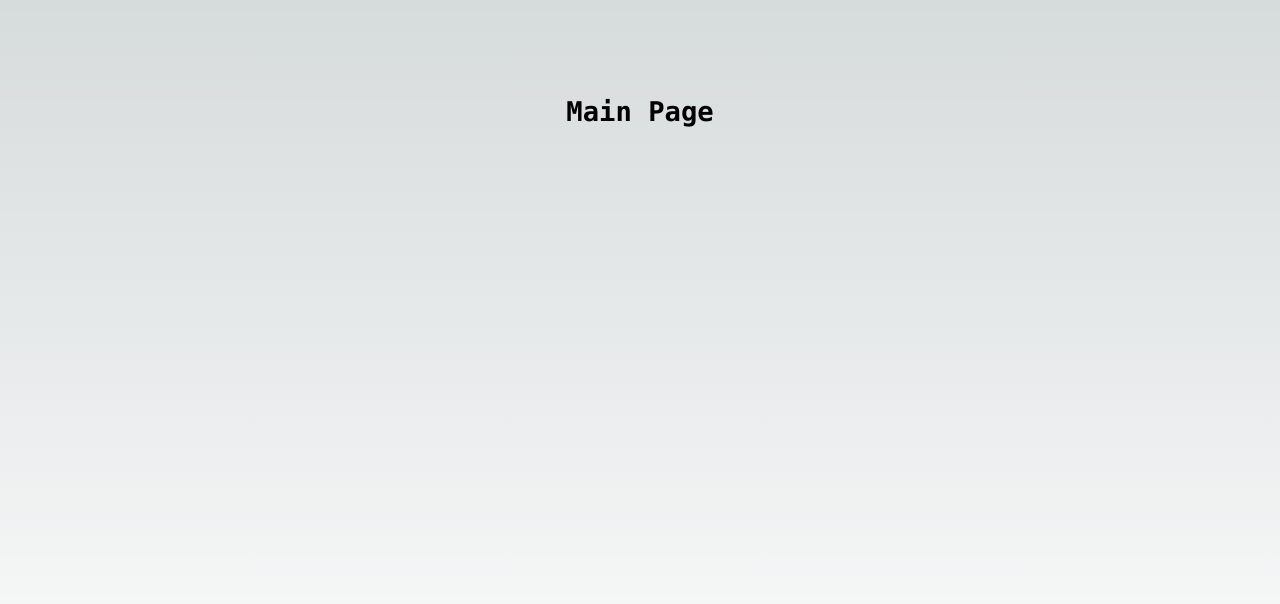
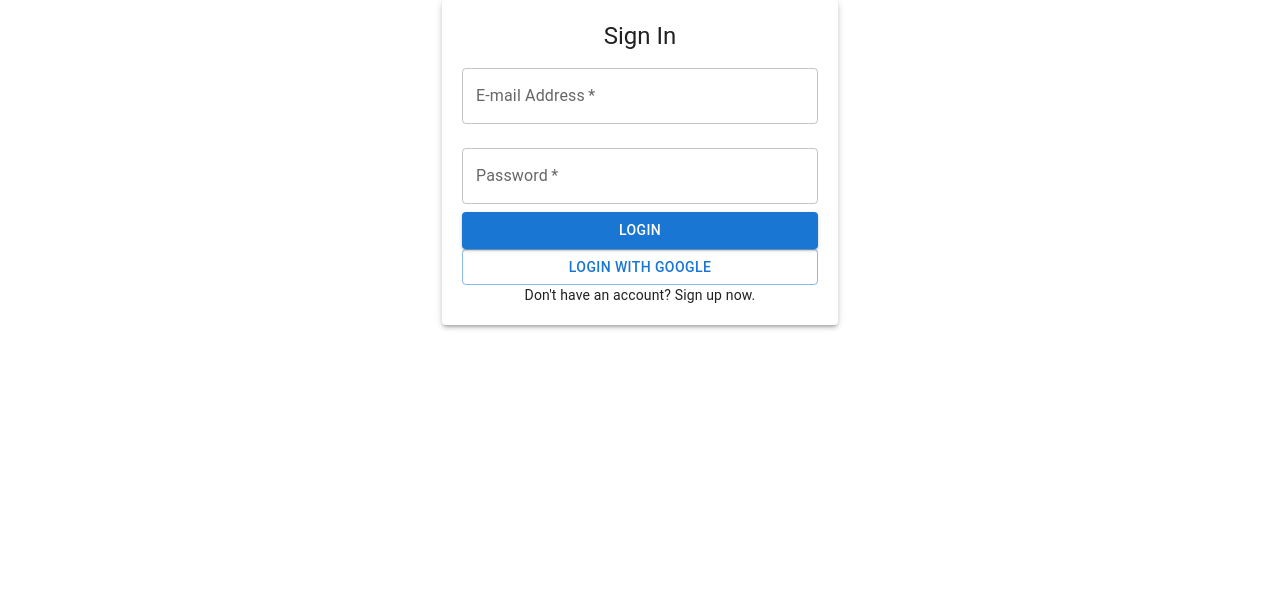
Before and after one commit to PopovaOlha/graphiql-app, a Next.js app: page / in a window 1280 px wide. Shown: the top 604 px of the page. Built offline with nearby package versions, Linux system fonts and the light colour scheme; no server answers.

Commit message:
feat: add login form using Firebase for authentication

```diff
--- /dev/null
+++ b/src/app/login/page.tsx
@@ -0,0 +1,8 @@
+'use client';
+import Login from '../../components/Login/Login';
+
+const LoginPage: React.FC = () => {
+    return <Login />;
+};
+
+export default LoginPage;
--- a/src/app/page.tsx
+++ b/src/app/page.tsx
@@ -1,11 +1,28 @@
-import styles from './page.module.css';
+'use client';
 
-export default function Home() {
-    return (
-        <main className={styles.main}>
-            <div className={styles.description}>
-                <h1>Main Page</h1>
-            </div>
-        </main>
-    );
-}
+import { useEffect } from 'react';
+import { useAuthState } from 'react-firebase-hooks/auth';
+import { auth } from '../services/firebase';
+import { useRouter } from 'next/navigation';
+import Login from './login/page';
+
+const Home: React.FC = () => {
+    const [user, loading] = useAuthState(auth);
+    const router = useRouter();
+
+    useEffect(() => {
+        if (!loading) {
+            if (user) {
+                router.push('/login');
+            }
+        }
+    }, [user, loading, router]);
+
+    if (loading) {
+        return <div>Loading...</div>;
+    }
+
+    return <Login />;
+};
+
+export default Home;
--- /dev/null
+++ b/src/components/Login/Login.module.css
@@ -0,0 +1,28 @@
+.loginContainer {
+    display: flex;
+    justify-content: center;
+    align-items: center;
+    height: 100vh;
+}
+
+.loginPaper {
+    padding: 20px;
+    border-radius: 8px;
+    box-shadow: 0 4px 8px rgba(0, 0, 0, 0.1);
+    width: 100%;
+    max-width: 400px;
+}
+
+.loginTitle {
+    text-align: center;
+    margin-bottom: 20px;
+}
+
+.loginButton {
+    margin: 10px 0;
+}
+
+.loginText {
+    margin-top: 10px;
+    text-align: center;
+}
--- /dev/null
+++ b/src/components/Login/Login.tsx
@@ -0,0 +1,135 @@
+'use client';
+import React, { useEffect, useState } from 'react';
+import { useRouter } from 'next/router';
+import {
+    auth,
+    logInWithEmailAndPassword,
+    signInWithGoogle,
+} from '../../services/firebase';
+import { useAuthState } from 'react-firebase-hooks/auth';
+import {
+    Container,
+    TextField,
+    Button,
+    Typography,
+    Box,
+    CssBaseline,
+    Paper,
+    Snackbar,
+    Alert,
+} from '@mui/material';
+import styles from './Login.module.css';
+
+const Login: React.FC = () => {
+    const [email, setEmail] = useState<string>('');
+    const [password, setPassword] = useState<string>('');
+    const [user, loading] = useAuthState(auth);
+    const [error, setError] = useState<string | null>(null);
+    const router = useRouter();
+
+    useEffect(() => {
+        if (loading) return;
+        if (user) router.push('/');
+    }, [user, loading, router]);
+
+    const handleLogin = async (e: React.FormEvent): Promise<void> => {
+        e.preventDefault();
+
+        const emailPattern = /^[a-zA-Z0-9._%+-]+@[a-zA-Z0-9.-]+\.[a-zA-Z]{2,}$/;
+        const passwordPattern =
+            /^(?=.*[A-Za-z])(?=.*\d)(?=.*[@$!%*?&])[A-Za-z\d@$!%*?&]{8,}$/;
+
+        if (!emailPattern.test(email)) {
+            setError('Please enter a valid email address.');
+            return;
+        }
+
+        if (!passwordPattern.test(password)) {
+            setError(
+                'Password must contain at least 8 characters, including one letter, one digit, and one special character.'
+            );
+            return;
+        }
+
+        try {
+            await logInWithEmailAndPassword(email, password);
+        } catch (err) {
+            setError('Failed to log in. Please check your credentials.');
+        }
+    };
+
+    const handleCloseSnackbar = () => {
+        setError(null);
+    };
+
+    return (
+        <Container component="main" maxWidth="xs" className={styles.loginContainer}>
+            <CssBaseline />
+            <Paper elevation={3} className={styles.loginPaper}>
+                <Typography
+                    variant="h5"
+                    component="h1"
+                    className={styles.loginTitle}
+                >
+                    Sign In
+                </Typography>
+                <form onSubmit={handleLogin}>
+                    <Box display="flex" flexDirection="column" alignItems="center">
+                        <TextField
+                            variant="outlined"
+                            margin="normal"
+                            fullWidth
+                            label="E-mail Address"
+                            value={email}
+                            onChange={(e) => setEmail(e.target.value)}
+                            required
+                        />
+                        <TextField
+                            variant="outlined"
+                            margin="normal"
+                            fullWidth
+                            type="password"
+                            label="Password"
+                            value={password}
+                            onChange={(e) => setPassword(e.target.value)}
+                            required
+                        />
+                        <Button
+                            type="submit"
+                            variant="contained"
+                            color="primary"
+                            fullWidth
+                            className={styles.loginButton}
+                        >
+                            Login
+                        </Button>
+                        <Button
+                            type="button"
+                            variant="outlined"
+                            color="primary"
+                            fullWidth
+                            onClick={signInWithGoogle}
+                            className={styles.loginButton}
+                        >
+                            Login with Google
+                        </Button>
+                    </Box>
+                </form>
+                <Typography variant="body2" className={styles.loginText}>
+                    Don't have an account? <a href="/register">Sign up</a> now.
+                </Typography>
+            </Paper>
+            <Snackbar
+                open={!!error}
+                autoHideDuration={6000}
+                onClose={handleCloseSnackbar}
+            >
+                <Alert onClose={handleCloseSnackbar} severity="error">
+                    {error}
+                </Alert>
+            </Snackbar>
+        </Container>
+    );
+};
+
+export default Login;
--- /dev/null
+++ b/src/lib/firebaseConfig.ts
@@ -0,0 +1,15 @@
+import { initializeApp } from 'firebase/app';
+import { getAuth } from 'firebase/auth';
+
+export const firebaseConfig = {
+    apiKey: process.env.NEXT_PUBLIC_FIREBASE_API_KEY,
+    authDomain: process.env.NEXT_PUBLIC_FIREBASE_AUTH_DOMAIN,
+    projectId: process.env.NEXT_PUBLIC_FIREBASE_PROJECT_ID,
+    storageBucket: process.env.NEXT_PUBLIC_FIREBASE_STORAGE_BUCKET,
+    messagingSenderId: process.env.NEXT_PUBLIC_FIREBASE_MESSAGING_SENDER_ID,
+    appId: process.env.NEXT_PUBLIC_FIREBASE_APP_ID,
+    measurementId: process.env.NEXT_PUBLIC_FIREBASE_MEASUREMENT_ID,
+};
+
+const app = initializeApp(firebaseConfig);
+export const auth = getAuth(app);
--- /dev/null
+++ b/src/services/firebase.ts
@@ -0,0 +1,108 @@
+import { initializeApp } from 'firebase/app';
+import {
+    GoogleAuthProvider,
+    getAuth,
+    signInWithPopup,
+    signInWithEmailAndPassword,
+    createUserWithEmailAndPassword,
+    sendPasswordResetEmail,
+    signOut,
+} from 'firebase/auth';
+import {
+    getFirestore,
+    query,
+    getDocs,
+    collection,
+    where,
+    addDoc,
+} from 'firebase/firestore';
+import { firebaseConfig } from '../lib/firebaseConfig';
+
+const app = initializeApp(firebaseConfig);
+const auth = getAuth(app);
+const db = getFirestore(app);
+const googleProvider = new GoogleAuthProvider();
+
+const signInWithGoogle = async (): Promise<void> => {
+    try {
+        const res = await signInWithPopup(auth, googleProvider);
+        const user = res.user;
+        const userQuery = query(
+            collection(db, 'users'),
+            where('uid', '==', user.uid)
+        );
+        const userDocs = await getDocs(userQuery);
+
+        if (userDocs.docs.length === 0) {
+            await addDoc(collection(db, 'users'), {
+                uid: user.uid,
+                name: user.displayName || 'Unknown User', // Handle possible null value
+                authProvider: 'google',
+                email: user.email,
+            });
+        }
+    } catch (error) {
+        console.error('Google Sign-In Error:', error);
+        alert((error as Error).message);
+    }
+};
+
+const logInWithEmailAndPassword = async (
+    email: string,
+    password: string
+): Promise<void> => {
+    try {
+        await signInWithEmailAndPassword(auth, email, password);
+    } catch (error) {
+        console.error('Email Sign-In Error:', error);
+        alert((error as Error).message);
+    }
+};
+
+const registerWithEmailAndPassword = async (
+    name: string,
+    email: string,
+    password: string
+): Promise<void> => {
+    try {
+        const res = await createUserWithEmailAndPassword(auth, email, password);
+        const user = res.user;
+
+        await addDoc(collection(db, 'users'), {
+            uid: user.uid,
+            name,
+            authProvider: 'local',
+            email,
+        });
+    } catch (error) {
+        console.error('Registration Error:', error);
+        alert((error as Error).message);
+    }
+};
+
+const sendPasswordReset = async (email: string): Promise<void> => {
+    try {
+        await sendPasswordResetEmail(auth, email);
+        alert('Password reset link sent!');
+    } catch (error) {
+        console.error('Password Reset Error:', error);
+        alert((error as Error).message);
+    }
+};
+
+const logout = (): void => {
+    signOut(auth).catch((error) => {
+        console.error('Logout Error:', error);
+        alert((error as Error).message);
+    });
+};
+
+export {
+    auth,
+    db,
+    signInWithGoogle,
+    logInWithEmailAndPassword,
+    registerWithEmailAndPassword,
+    sendPasswordReset,
+    logout,
+};
```
Also changed, not shown: package.json (+7 -2 lines), src/services/authService.ts (added, +13 -0 lines), 1 other file (tests, documents, lock files or other folders).
